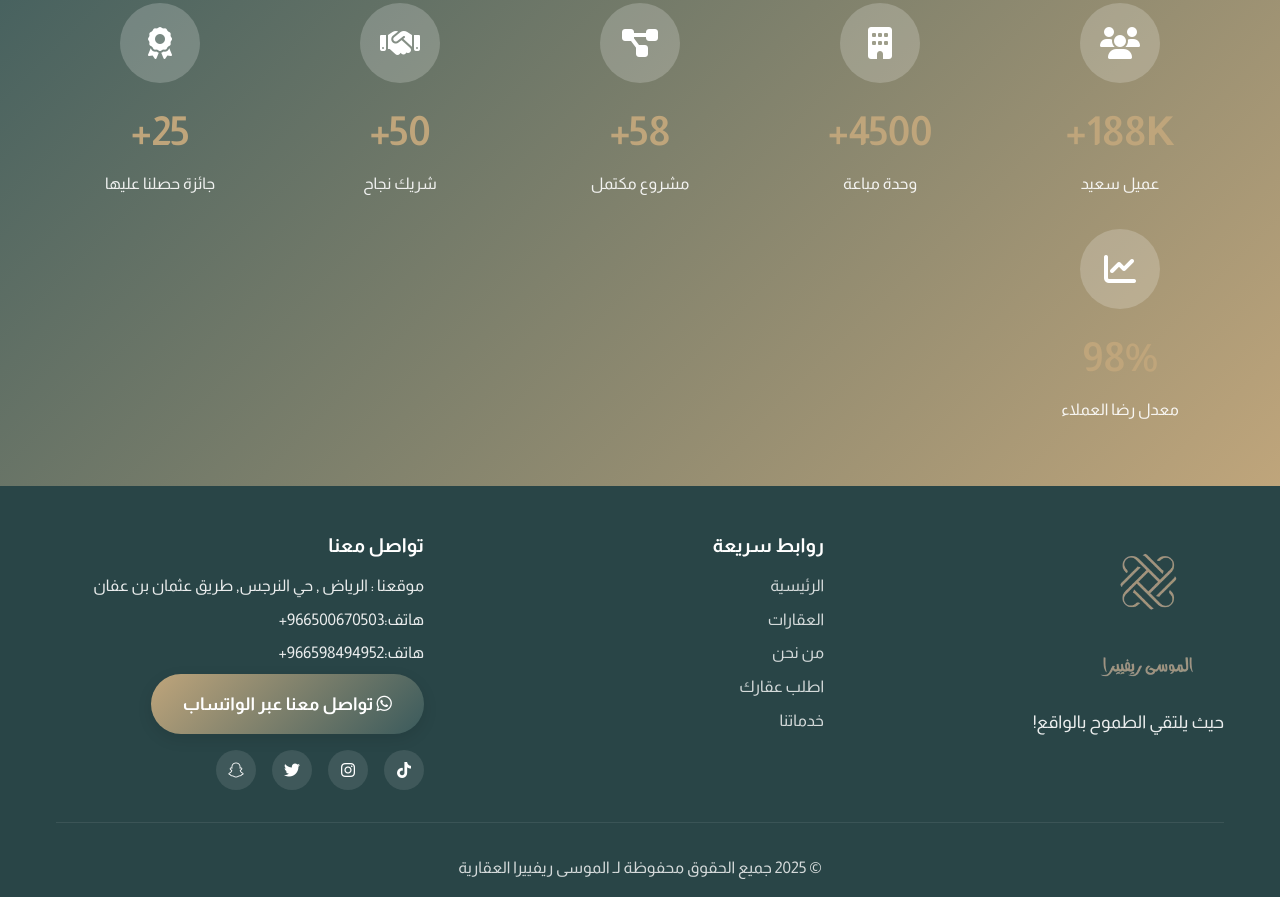
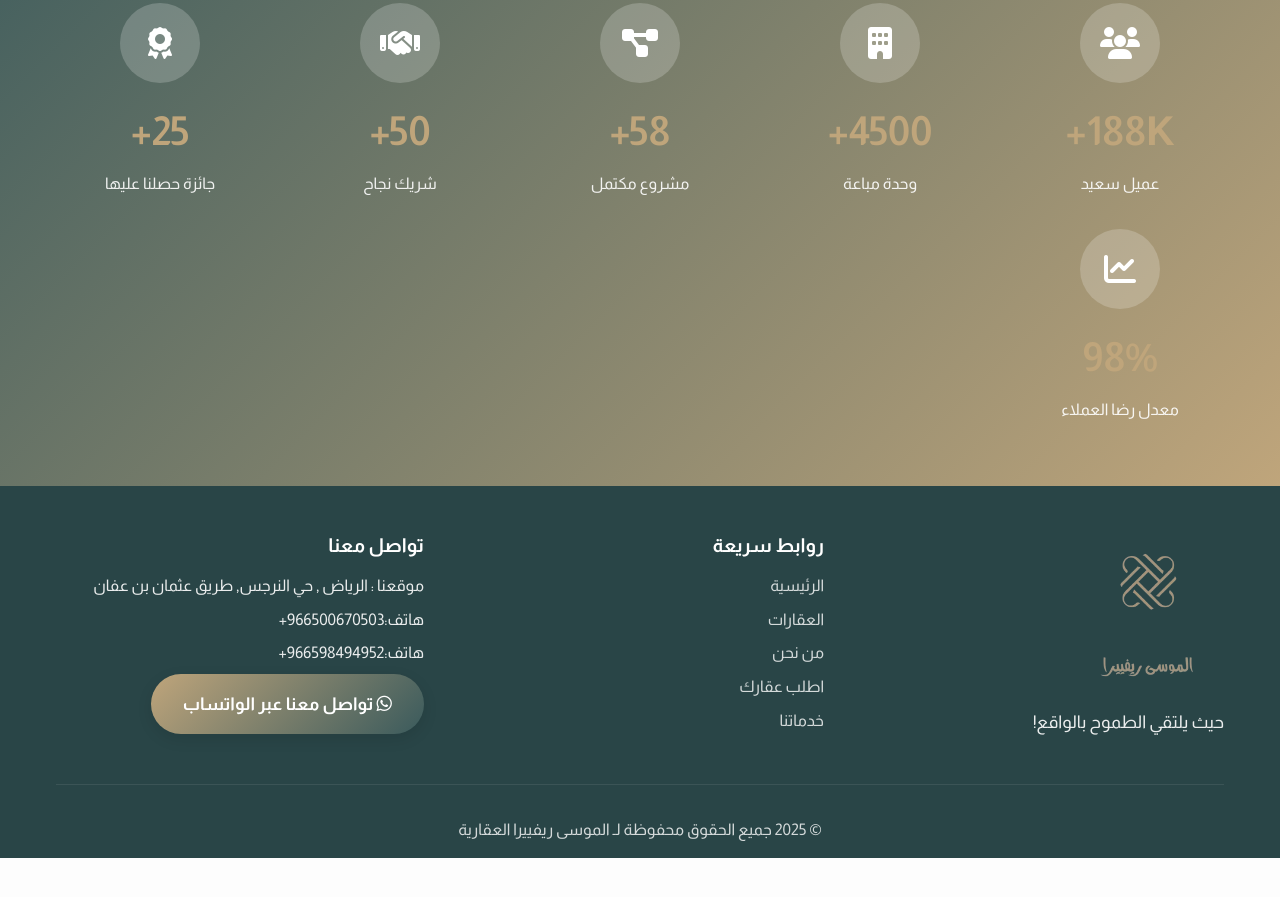
Before and after one commit to CodeSmith-twex/El-Moussa-Rivera, a plain HTML site: page about.html in a window 1280 px wide. Shown: the part 3252-4149 px from the top of the page. After the commit the page ends 4110 px from the top, so only its background shows below. Drawn offline with Linux system fonts and the light colour scheme.

Commit message:
social-media

```diff
--- a/about.html
+++ b/about.html
@@ -383,7 +383,7 @@
               </a>
             </div>
 
-            <div class="social-media">
+            <!-- <div class="social-media">
               <a href="#" class="social-icon"><i class="fab fa-tiktok"></i></a>
               <a href="#" class="social-icon"
                 ><i class="fab fa-instagram"></i
@@ -392,7 +392,7 @@
               <a href="#" class="social-icon"
                 ><i class="fab fa-snapchat"></i
               ></a>
-            </div>
+            </div> -->
           </div>
         </div>
 
```
Also changed, not shown: contact.html (+2 -2 lines), index.html (+2 -2 lines), projects/villa-51.html (+2 -2 lines), projects/villa-52.html (+2 -2 lines), projects/villa-53.html (+2 -2 lines), projects/villa-54.html (+2 -2 lines), projects/villa-55.html (+2 -2 lines), projects/villa-56.html (+2 -2 lines), projects/villa-57.html (+2 -2 lines), properties.html (+2 -2 lines), register.html (+2 -2 lines), request-property.html (+2 -2 lines).
